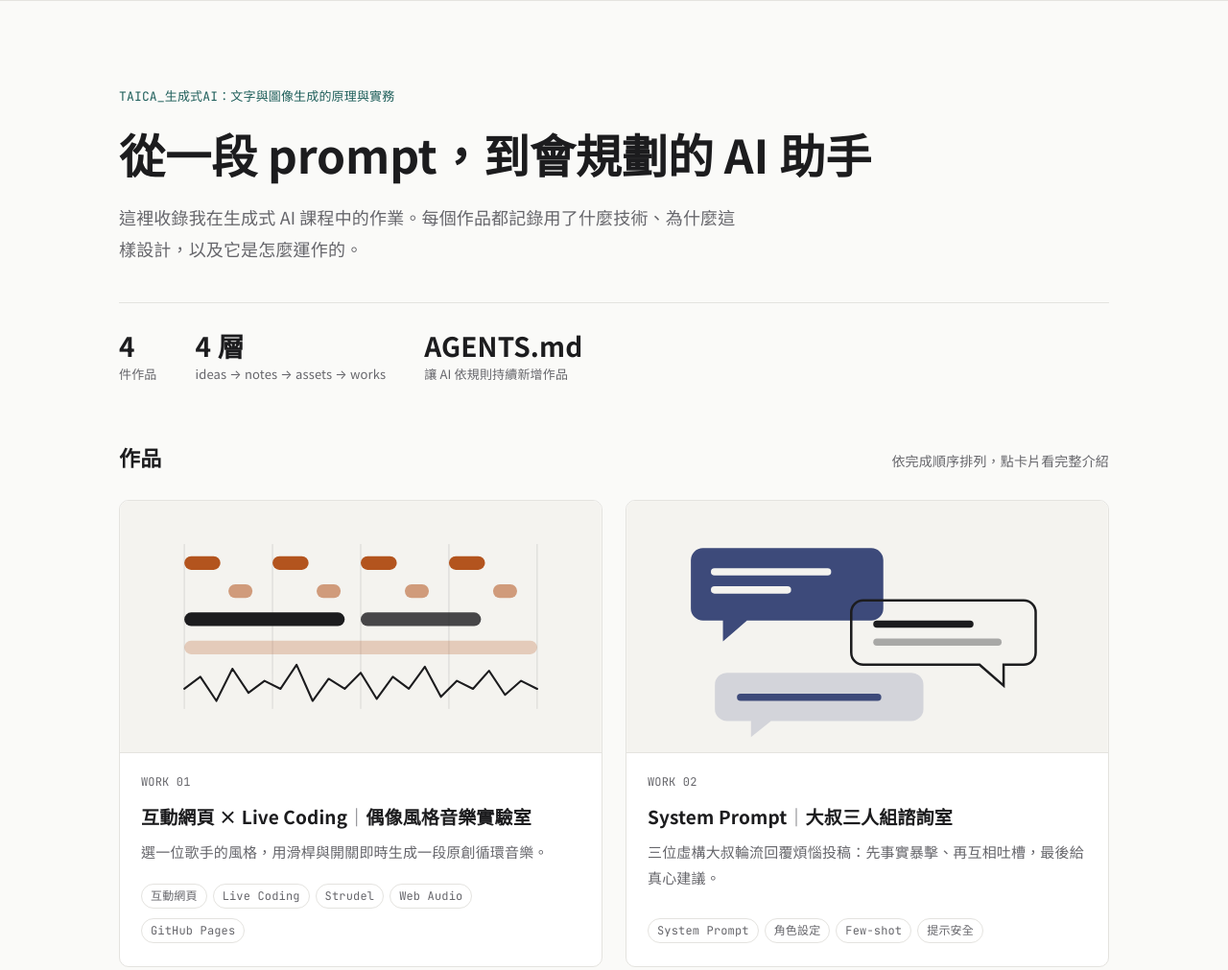
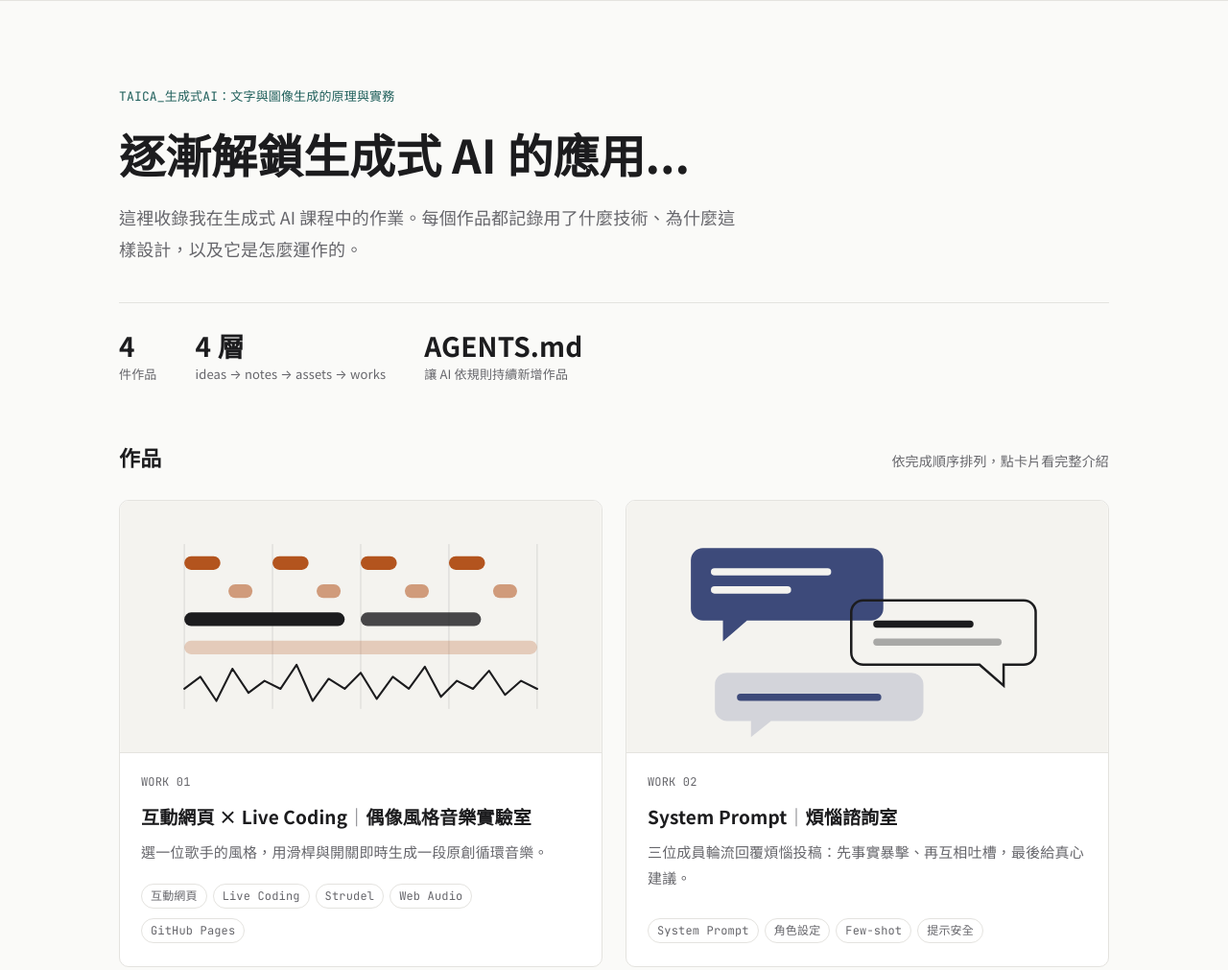
Before and after one commit to Jammie-Liu/TAICA_genAI-course-portfolio, a plain HTML site: page index.html in a window 1280 px wide. Shown: the part 60-1071 px from the top of the page at 96% size. Drawn offline with Linux system fonts and the light colour scheme.

Commit message:
Update headings and descriptions in index.html

```diff
--- a/index.html
+++ b/index.html
@@ -25,7 +25,7 @@
   <main>
     <section class="intro wrap">
       <p class="eyebrow">TAICA_生成式AI：文字與圖像生成的原理與實務</p>
-      <h1>從一段 prompt，到會規劃的 AI 助手</h1>
+      <h1>逐漸解鎖生成式 AI 的應用...</h1>
       <p class="lead">這裡收錄我在生成式 AI 課程中的作業。每個作品都記錄用了什麼技術、為什麼這樣設計，以及它是怎麼運作的。</p>
       <div class="stats">
         <div><strong data-count="works">4</strong><span>件作品</span></div>
@@ -54,8 +54,8 @@
           <img src="assets/img/02-system-prompt-advice-room-cover.svg" alt="" width="1200" height="630" loading="lazy">
           <div class="card-body">
             <span class="card-no">WORK 02</span>
-            <h3>System Prompt<span class="sep">｜</span>大叔三人組諮詢室</h3>
-            <p>三位虛構大叔輪流回覆煩惱投稿：先事實暴擊、再互相吐槽，最後給真心建議。</p>
+            <h3>System Prompt<span class="sep">｜</span>煩惱諮詢室</h3>
+            <p>三位成員輪流回覆煩惱投稿：先事實暴擊、再互相吐槽，最後給真心建議。</p>
             <ul class="tags"><li><span class="tag">System Prompt</span></li><li><span class="tag">角色設定</span></li><li><span class="tag">Few-shot</span></li><li><span class="tag">提示安全</span></li></ul>
           </div>
         </a>
```
